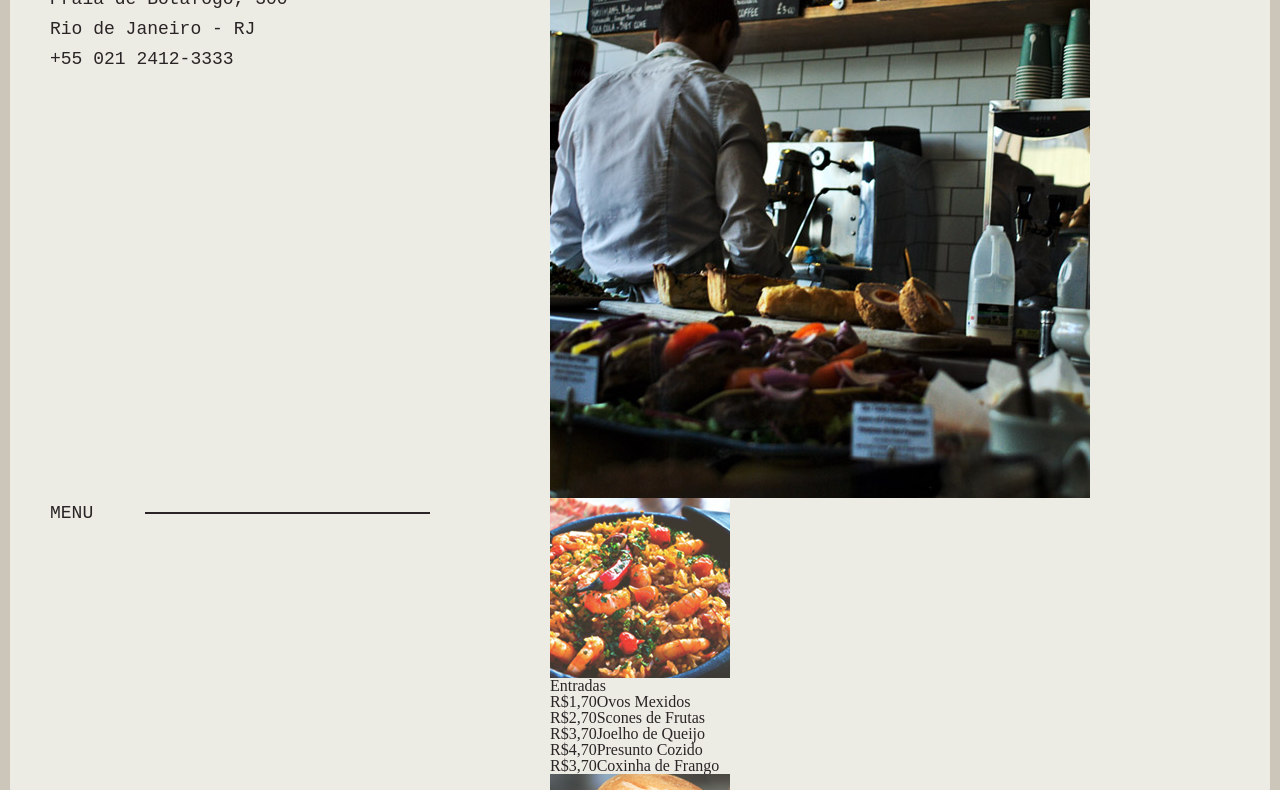
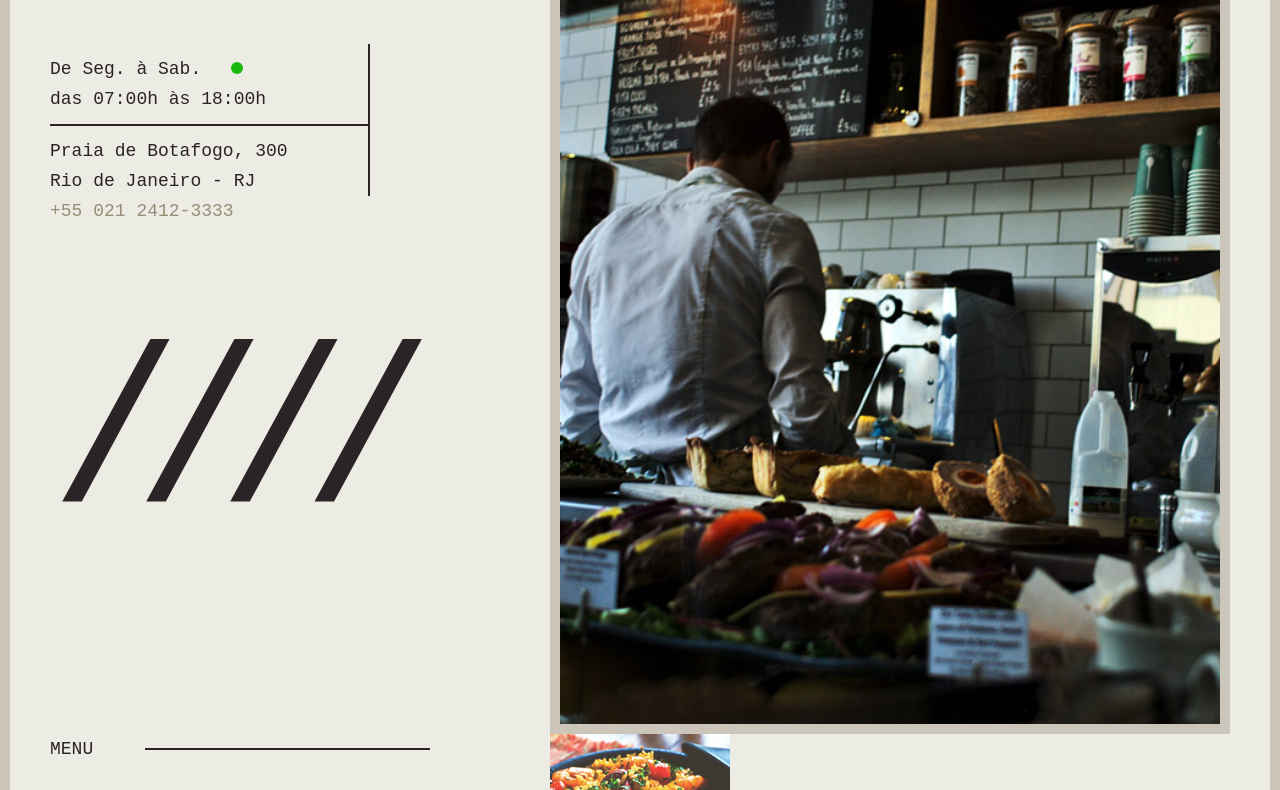
Before and after one commit to devbeatriz/lescone, a plain HTML site: page index.html in a window 1280 px wide. Shown: the part 212-1002 px from the top of the page. Drawn offline with Linux system fonts and the light colour scheme; a web font is replaced by a local one.

Commit message:
introducao

```diff
--- a/css/scss/_intro.scss
+++ b/css/scss/_intro.scss
@@ -0,0 +1,59 @@
+.intro {
+  margin-top: 60px;
+  @include d(s) {
+    margin-top: 20px;
+  }
+}
+
+.logo {
+  margin-bottom: 60px;
+}
+
+.intro-info {
+  border-right: 2px solid $cinza;
+  max-width: 320px;
+  p {
+    padding-top: 10px;
+  }
+  p:first-child {
+    border-bottom: 2px solid $cinza;
+    padding-bottom: 10px;
+  }
+}
+
+.intro-telefone {
+  color: $bege-escuro;
+  @include d(s) {
+    margin-bottom: 40px;
+  }
+  &::after {
+    content: '/ / / /';
+    display: block;
+    margin-top: 200px;
+    font-size: 220px;
+    letter-spacing: -90px;
+    color: $cinza;
+    @include d(m) {
+      margin-top: 80px;
+      font-size: 160px;
+      letter-spacing: -70px;
+    }
+    @include d(s) {
+      display: none;
+    }
+  }
+}
+
+.aberto {
+  display: inline-block;
+  width: 12px;
+  height: 12px;
+  background: $verde;
+  border-radius: 50%;
+  margin-left: 30px;
+}
+
+.intro-foto {
+  border: 10px solid $bege-medio;
+  width: 100%;
+}
--- a/css/scss/style.scss
+++ b/css/scss/style.scss
@@ -1,4 +1,8 @@
+// Gerais
 @import 'reset';
 @import 'grid';
 @import 'variaveis-e-mixins';
 @import 'geral';
+
+// Partes
+@import 'intro';
```
Also changed, not shown: css/style.css.
